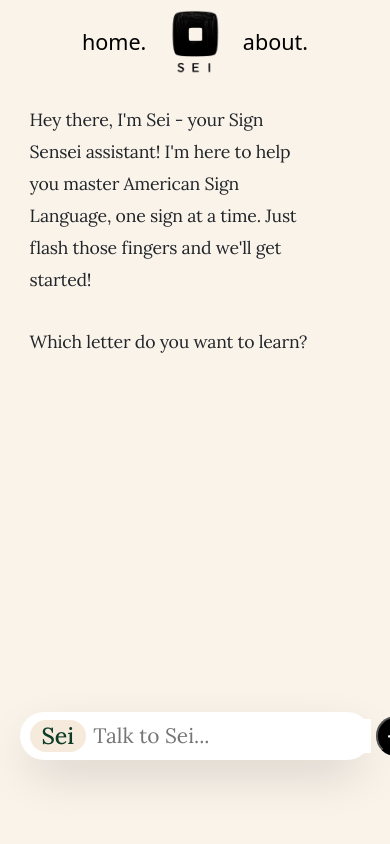
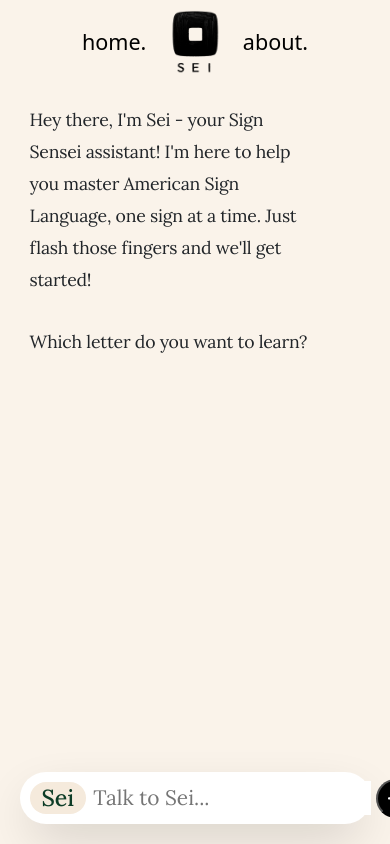
Before and after one commit to alanpelayoo/sign-sensei, a Next.js app in the folder frontend/: page /chatScreen in a window 390 px wide. Shown: the top 844 px of the page. Built offline with nearby package versions, Linux system fonts and the light colour scheme.

Commit message:
edited size of main-component

```diff
--- a/frontend/components/Chat.module.css
+++ b/frontend/components/Chat.module.css
@@ -3,6 +3,7 @@
     width: 45.1%;
     display: flex;
     flex-direction: column;
+
 }
 
 .chat p{
@@ -179,6 +180,10 @@
     .fullHeightDiv {
         padding: 0px 0px;
     }
+    .shortDiv{
+        margin-bottom: 20px;
+    }
+
     .iconDiv{
         background-color: black;
         border-radius: 20px;
--- a/frontend/components/Footer.module.css
+++ b/frontend/components/Footer.module.css
@@ -33,6 +33,7 @@
 /* Style specifically for phones */
 @media screen and (max-width: 768px) {
     .footer{
+        height: 0%;
         display: none;
     }
     .footerImage {
--- a/frontend/styles/globals.css
+++ b/frontend/styles/globals.css
@@ -66,6 +66,10 @@ scrollbar changes disables default styling and rounding so corners appear square
     height: 100dvh;
   }
 
+  .component-content {
+    height: 90%;
+  }
+
   .video iframe{
     width: 90%;
     height: 60%;
```
